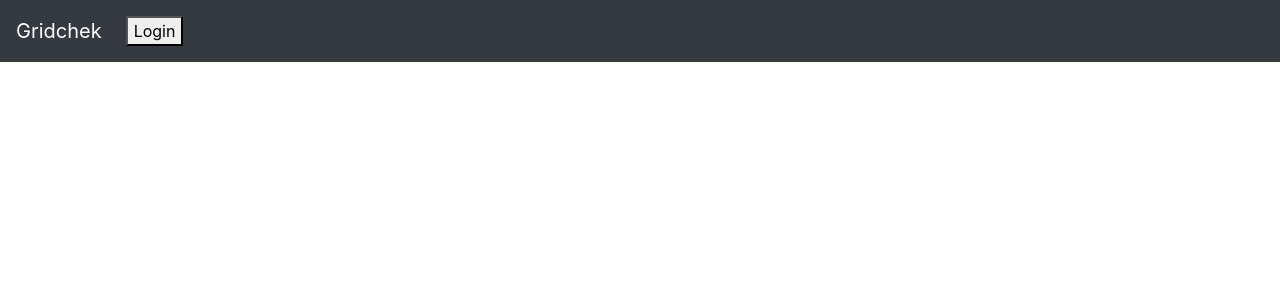
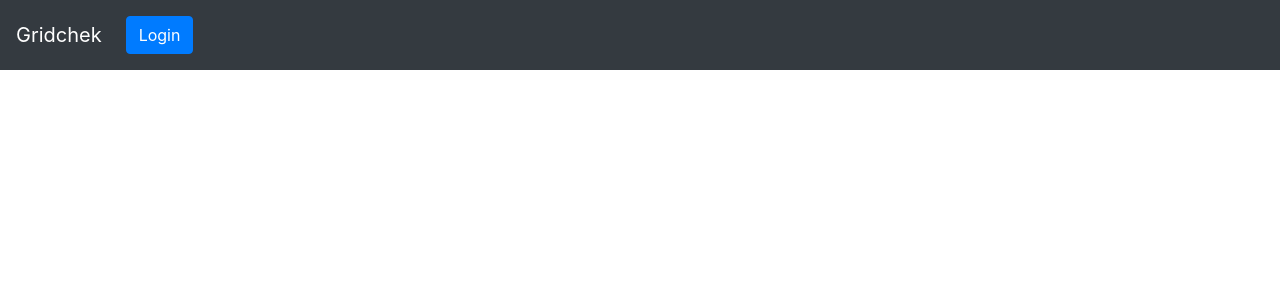
Before and after one commit to curtistimson/gridchek, a React (Create React App) app: page / in a window 1280 px wide. Shown: the top 300 px of the page. Built offline with nearby package versions, Linux system fonts and the light colour scheme; what auth0-js would draw is missing.

Commit message:
Add Button

```diff
--- a/src/components/Login/index.js
+++ b/src/components/Login/index.js
@@ -1,6 +1,7 @@
 import React, { Component } from 'react';
 import { connect } from 'react-redux';
 import { requestLogin } from '../../actions/authActions';
+import Button from 'react-bootstrap/Button';
 
 class Login extends Component {
   render() {
@@ -11,7 +12,7 @@ class Login extends Component {
     }
 
     return (
-      <button onClick={openAuth0}>Login</button>
+      <Button onClick={openAuth0}>Login</Button>
     )
   }
 }
--- a/src/components/Logout/index.js
+++ b/src/components/Logout/index.js
@@ -1,6 +1,7 @@
 import React, { Component } from 'react';
 import { connect } from 'react-redux';
 import { logout } from '../../actions/authActions';
+import Button from 'react-bootstrap/Button';
 
 class Login extends Component {
   render() {
@@ -11,7 +12,7 @@ class Login extends Component {
     }
 
     return (
-      <button onClick={sendLogout}>Logout</button>
+      <Button onClick={sendLogout}>Logout</Button>
     )
   }
 }
```
